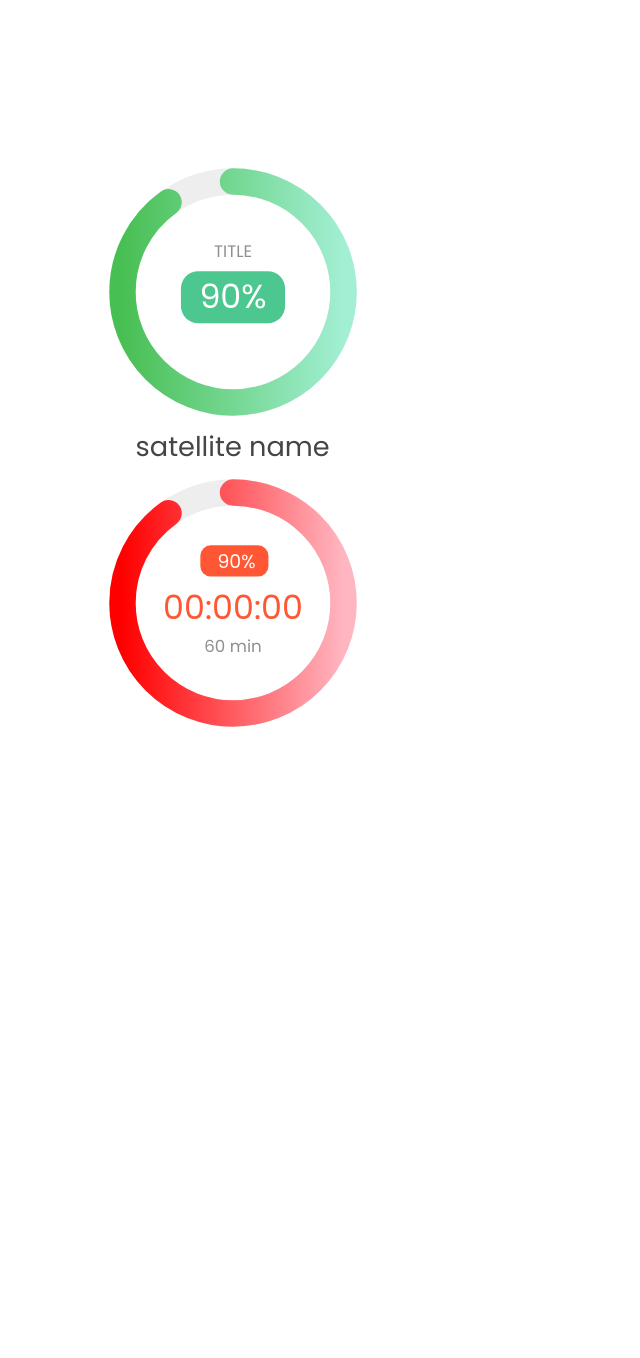
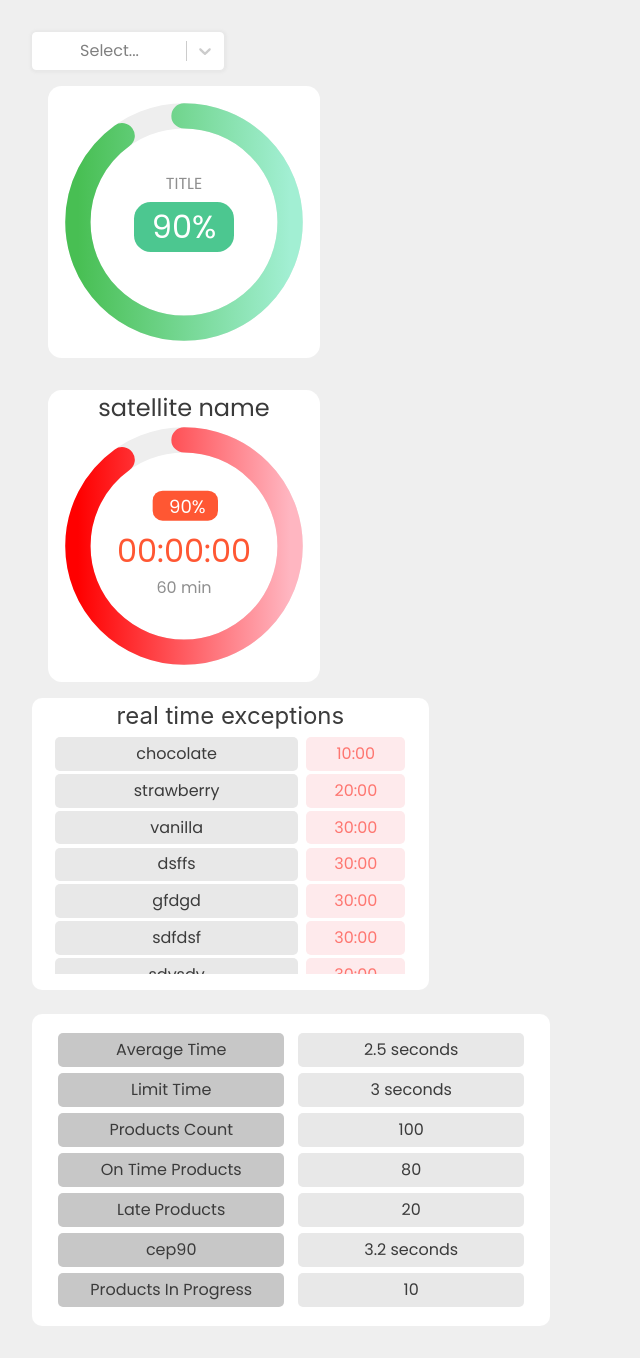
Before and after one commit to DaniRubin/Eboard, a React (Vite) app: page / in a window 1280 px wide. Shown: the whole page, without its empty margins (0-640 px from the left). Before the commit the page ends 800 px from the top, so only its background shows below. Built offline with nearby package versions, Linux system fonts and the light colour scheme.

Commit message:
Add Satellite Profile and Real Time Exceptions components

```diff
--- a/package.json
+++ b/package.json
@@ -13,6 +13,8 @@
     "@fontsource/poppins": "^5.0.8",
     "react": "^18.2.0",
     "react-dom": "^18.2.0",
+    "react-scroll": "^1.9.0",
+    "react-select": "^5.7.7",
     "recharts": "^2.9.2"
   },
   "devDependencies": {
--- a/src/App.tsx
+++ b/src/App.tsx
@@ -3,14 +3,53 @@ import "@fontsource/poppins";
 import TotalCircleGraph from './components/TotalCircleGraph'
 import SatelliteCircleGraph from './components/SatelliteCircleGraph'
 import './App.css'
+import CostumeSelect from "./components/CostumeSelect";
+import RealTimeExceptions from "./components/RealTimeExceptions";
+import SatelliteProfile from "./components/SatelliteProfile";
 
 const App = () => {
 
+  const options = [
+    { value: 'chocolate', label: 'Chocolate' },
+    { value: 'strawberry', label: 'Strawberry' },
+    { value: 'vanilla', label: 'Vanilla' }
+  ];
+
+  const downloads = [
+    { downloadId: 'chocolate', time: '10:00' },
+    { downloadId: 'strawberry', time: '20:00' },
+    { downloadId: 'vanilla', time: '30:00' },
+    { downloadId: 'dsffs', time: '30:00' },
+    { downloadId: 'gfdgd', time: '30:00' },
+    { downloadId: 'sdfdsf', time: '30:00' },
+    { downloadId: 'sdvsdv', time: '30:00' },
+    { downloadId: 'nhgnghf', time: '30:00' },
+    { downloadId: 'gsfg', time: '30:00' },
+    { downloadId: 'vanfdfdilla', time: '30:00' },
+    { downloadId: 'nfn', time: '30:00' },
+    { downloadId: 'vanidfglla', time: '30:00' },
+    { downloadId: 'vanfbvdfilla', time: '30:00' }
+  ];
+
+  const satelliteData = {
+    satelliteName: 'Satellite A',
+    averageTime: '2.5 seconds',
+    limitTime: '3 seconds',
+    productsCount: 100,
+    onTimeProducts: 80,
+    lateProducts: 20,
+    cep90: '3.2 seconds',
+    productsInProgress: '10',
+    metadataProblems: 5
+  };
+
   return (
     <>
-      <h1>Dashboard</h1>
+      <CostumeSelect options={options}/>
       <TotalCircleGraph/>
       <SatelliteCircleGraph/>
+      <RealTimeExceptions downloads={downloads}/>
+      <SatelliteProfile satelliteData={satelliteData}/>
     </>
   )
 }
--- /dev/null
+++ b/src/components/CostumeSelect.tsx
@@ -0,0 +1,36 @@
+import Select from 'react-select'
+
+type Props = {
+  options: {
+  value: string;
+  label: string;
+  }[]
+};
+
+
+const CostumeSelect = ({ options } : Props) => (
+  <Select options={options}
+    menuPlacement="auto"
+    menuPosition="fixed"
+     styles={{
+    option: (baseStyles, { isSelected }) => ({
+      ...baseStyles,
+      borderColor: 'white',
+      color: 'black',
+      width: "12rem",
+      fontFamily: "Poppins",
+      background: 'white',
+      borderLeft: '1rem solid;',
+      borderLeftColor: isSelected ? 'rgb(80,80,80)' : 'white',
+      borderLeftWidth: isSelected ? '0.5rem' : 0,
+    }),
+    control: (baseStyles, { isFocused }) => ({
+      ...baseStyles,
+      borderColor: isFocused? 'gray' : 'white',
+      width: "12rem",
+      boxShadow: "0.5px 0.5px 2.5px 2.5px #e8e8e8;",
+      fontFamily: "Poppins",
+    }),}} />
+)
+
+export default CostumeSelect;
--- /dev/null
+++ b/src/components/RealTimeExceptions.css
@@ -0,0 +1,57 @@
+.realtime-exceptions-flex-wrapper {
+    display: flex;
+    flex-flow: column;
+    background-color: #ffffff;
+    width: 30%;
+    border-radius: 10px;
+    padding: 1rem;
+    padding-top: 0rem;
+}
+
+.downloads-card {
+    overflow-y: auto;
+    height: 30vh;
+}
+
+::-webkit-scrollbar {
+    -webkit-appearance: none;
+    width: 10px;
+    background-color: #E8E8E8;
+    border-radius: 5px;
+  }
+
+  ::-webkit-scrollbar-thumb {
+    border-radius: 5px;
+    background-color: #8E8E8E;
+    -webkit-box-shadow: 0 0 1px rgba(255,255,255,.5);
+  }
+
+.realtime-exceptions-header {
+    color: hsl(0, 0%, 23%);
+    font-size: 1.5rem;
+}
+
+.download-row {
+    color: hsl(0, 0%, 23%);
+    font-family: "Poppins";
+    margin: 0.2rem;
+    display: flex;
+    flex-flow: row;
+    justify-content: space-around;
+}
+
+.download-id-text {
+    background-color: #E8E8E8;
+    border-radius: 5px;
+    padding: 0.3rem;
+    width: 65%;
+
+}
+
+.download-time-text {
+    color: #FE7670;
+    background-color: #FEEAEC;
+    width: 25%;
+    padding: 0.3rem;
+    border-radius: 5px;
+}
--- /dev/null
+++ b/src/components/RealTimeExceptions.tsx
@@ -0,0 +1,26 @@
+import './RealTimeExceptions.css'
+
+type Props = {
+  downloads: {
+    downloadId: string;
+    time: string;
+  }[]
+};
+
+
+const RealTimeExceptions = ({ downloads } : Props) => (
+	<div className="realtime-exceptions-flex-wrapper">
+		<text className='realtime-exceptions-header'>real time exceptions</text>
+		<div className='downloads-card'>
+			{
+				downloads.map((download) =>
+				<text key={download.downloadId} className="download-row">
+					<text className="download-id-text">{download.downloadId}</text>
+					<text className="download-time-text">{download.time}</text>
+				</text>)
+			}
+		</div>
+	</div>
+)
+
+export default RealTimeExceptions;
--- a/src/components/SatelliteCircleGraph.css
+++ b/src/components/SatelliteCircleGraph.css
@@ -1,18 +1,20 @@
-.flex-wrapper {
+ .flex-wrapper {
     display: flex;
     flex-flow: row nowrap;
   }
 
   .single-chart {
-    width: 33%;
+    width: 17rem;
+    height: 100%;
+    background-color: #ffffff;
     justify-content: space-around ;
   }
 
-  .circular-chart {
+  .circular-chart-satellite {
     display: block;
-    margin: 10px auto;
-    max-width: 80%;
-    max-height: 250px;
+    margin: auto;
+    padding: 1rem;
+    padding-top: 0rem;
   }
 
   .circle-bg {
@@ -58,9 +60,9 @@
   }
 
 .sat_title {
-    color: rgb(69, 69, 69);
+    color: #3A3A3A;
     font-family: "Poppins";
     font-weight: bold;
-    font-size: 1.7em;
+    font-size: 1.5em;
     text-anchor: middle;
 }
--- a/src/components/SatelliteCircleGraph.tsx
+++ b/src/components/SatelliteCircleGraph.tsx
@@ -17,16 +17,14 @@ const data = { name: 'satellite name', value: 90, time: "00:00:00", minutes: "60
 
 const SatelliteCircleGraph = () => {
   return (
-    <>
-
      <div className="flex-wrapper">
         <div className="single-chart">
             <text  className="sat_title">{data.name}</text>
-            <svg viewBox="0 0 36 36" className="circular-chart">
+            <svg viewBox="0 0 36 36" className="circular-chart-satellite">
                 <defs>
                     <linearGradient id="Satellite_Gradient">
-                    <stop offset="0%" stop-color={COLORS_RED.hard} />
-                    <stop offset="100%" stop-color={COLORS_RED.light}/>
+                    <stop offset="0%" stopColor={COLORS_RED.hard} />
+                    <stop offset="100%" stopColor={COLORS_RED.light}/>
                     </linearGradient>
                 </defs>
                 <path className="circle-bg"
@@ -35,8 +33,8 @@ const SatelliteCircleGraph = () => {
                     a 15.9155 15.9155 0 0 1 0 -31.831"
                 />
                 <path stroke="url(#Satellite_Gradient)" className="circle"
-                    stroke-dasharray={`${data.value}, 100`}
-                    marker-end="url(#round)"
+                    strokeDasharray={`${data.value}, 100`}
+                    markerEnd="url(#round)"
                     d="M18 2.0845
                     a 15.9155 15.9155 0 0 1 0 31.831
                     a 15.9155 15.9155 0 0 1 0 -31.831"
@@ -49,8 +47,7 @@ const SatelliteCircleGraph = () => {
                 </a>
             </svg>
             </div>
-        </div>
-    </>
+      </div>
   )
 }
 
--- /dev/null
+++ b/src/components/SatelliteProfile.css
@@ -0,0 +1,33 @@
+.satellite-profile-flex-wrapper {
+    display: flex;
+    flex-flow: column;
+    background-color: #ffffff;
+    width: 40%;
+    border-radius: 10px;
+    padding: 1rem;
+    margin-top: 1.5rem;
+}
+
+.satellite-profile-row {
+    color: hsl(0, 0%, 23%);
+    font-family: "Poppins";
+    margin: 0.2rem;
+    display: flex;
+    flex-flow: row;
+    justify-content: space-around;
+}
+
+.satellite-profile-key-text {
+    background-color: #c7c7c7;
+    border-radius: 5px;
+    padding: 0.3rem;
+    width: 45%;
+
+}
+
+.satellite-profile-value-text {
+    background-color: #E8E8E8;
+    width: 45%;
+    padding: 0.3rem;
+    border-radius: 5px;
+}
--- /dev/null
+++ b/src/components/SatelliteProfile.tsx
@@ -0,0 +1,50 @@
+import './SatelliteProfile.css'
+
+type Props = {
+  satelliteData: {
+    satelliteName: string;
+    averageTime: string;
+    limitTime: string;
+    productsCount: number;
+    onTimeProducts: number;
+    lateProducts: number;
+    cep90: string;
+    productsInProgress: string;
+    metadataProblems: number
+  }
+};
+
+
+const SatelliteProfile = ({ satelliteData } : Props) =>
+	<div className="satellite-profile-flex-wrapper">
+		<text className="satellite-profile-row">
+			<text className="satellite-profile-key-text">Average Time</text>
+			<text className="satellite-profile-value-text">{satelliteData.averageTime}</text>
+		</text>
+        <text className="satellite-profile-row">
+			<text className="satellite-profile-key-text">Limit Time</text>
+			<text className="satellite-profile-value-text">{satelliteData.limitTime}</text>
+		</text>
+        <text className="satellite-profile-row">
+			<text className="satellite-profile-key-text">Products Count</text>
+			<text className="satellite-profile-value-text">{satelliteData.productsCount}</text>
+		</text>
+        <text className="satellite-profile-row">
+			<text className="satellite-profile-key-text">On Time Products</text>
+			<text className="satellite-profile-value-text">{satelliteData.onTimeProducts}</text>
+		</text>
+        <text className="satellite-profile-row">
+			<text className="satellite-profile-key-text">Late Products</text>
+			<text className="satellite-profile-value-text">{satelliteData.lateProducts}</text>
+		</text>
+        <text className="satellite-profile-row">
+			<text className="satellite-profile-key-text">cep90</text>
+			<text className="satellite-profile-value-text">{satelliteData.cep90}</text>
+		</text>
+        <text className="satellite-profile-row">
+			<text className="satellite-profile-key-text">Products In Progress</text>
+			<text className="satellite-profile-value-text">{satelliteData.productsInProgress}</text>
+		</text>
+	</div>
+
+export default SatelliteProfile;
--- a/src/components/TotalCircleGraph.css
+++ b/src/components/TotalCircleGraph.css
@@ -4,15 +4,18 @@
   }
 
   .single-chart {
-    width: 33%;
+    width: 10rem;
+    height: 100%;
+    background-color: #ffffff;
+    border-radius: 5%;
+    margin: 1rem;
     justify-content: space-around ;
   }
 
-  .circular-chart {
+  .circular-chart-total {
     display: block;
-    margin: 10px auto;
-    max-width: 80%;
-    max-height: 250px;
+    margin: auto;
+    padding: 1rem;
   }
 
   .circle-bg {
--- a/src/components/TotalCircleGraph.tsx
+++ b/src/components/TotalCircleGraph.tsx
@@ -6,14 +6,13 @@ const COLORS_GREEN = {light_green: '#A2EFD3',medium_green: '#4CC790',hard_green:
 
 const TotalCircleGraph = () => {
   return (
-    <>
-     <div className="flex-wrapper">
+    <div className="flex-wrapper">
         <div className="single-chart">
-            <svg viewBox="0 0 36 36" className="circular-chart">
+            <svg viewBox="0 0 36 36" className="circular-chart-total">
                 <defs>
                     <linearGradient id="Total_Gradient">
-                    <stop offset="0%" stop-color={COLORS_GREEN.hard_green} />
-                    <stop offset="100%" stop-color={COLORS_GREEN.light_green}/>
+                    <stop offset="0%" stopColor={COLORS_GREEN.hard_green} />
+                    <stop offset="100%" stopColor={COLORS_GREEN.light_green}/>
                     </linearGradient>
                 </defs>
                 <path className="circle-bg"
@@ -22,8 +21,8 @@ const TotalCircleGraph = () => {
                     a 15.9155 15.9155 0 0 1 0 -31.831"
                 />
                 <path stroke="url(#Total_Gradient)" className="circle"
-                    stroke-dasharray={`${data.value}, 100`}
-                    marker-end="url(#round)"
+                    strokeDasharray={`${data.value}, 100`}
+                    markerEnd="url(#round)"
                     d="M18 2.0845
                     a 15.9155 15.9155 0 0 1 0 31.831
                     a 15.9155 15.9155 0 0 1 0 -31.831"
@@ -34,9 +33,8 @@ const TotalCircleGraph = () => {
                     <text x="18" y="20.35" className="percentage">{data.value}%</text>
                 </a>
             </svg>
-            </div>
         </div>
-    </>
+    </div>
   )
 }
 
--- a/src/index.css
+++ b/src/index.css
@@ -3,10 +3,10 @@
   line-height: 1.5;
   font-weight: 400;
 
+
   color-scheme: light dark;
-  color: rgba(255, 255, 255, 0.87);
-  background-color: #ffffff;
-
+  color: #ffffffde;
+  background-color: rgb(239, 239, 239);
   font-synthesis: none;
   text-rendering: optimizeLegibility;
   -webkit-font-smoothing: antialiased;
```
Also changed, not shown: 1 other file (tests, documents, lock files or other folders).
